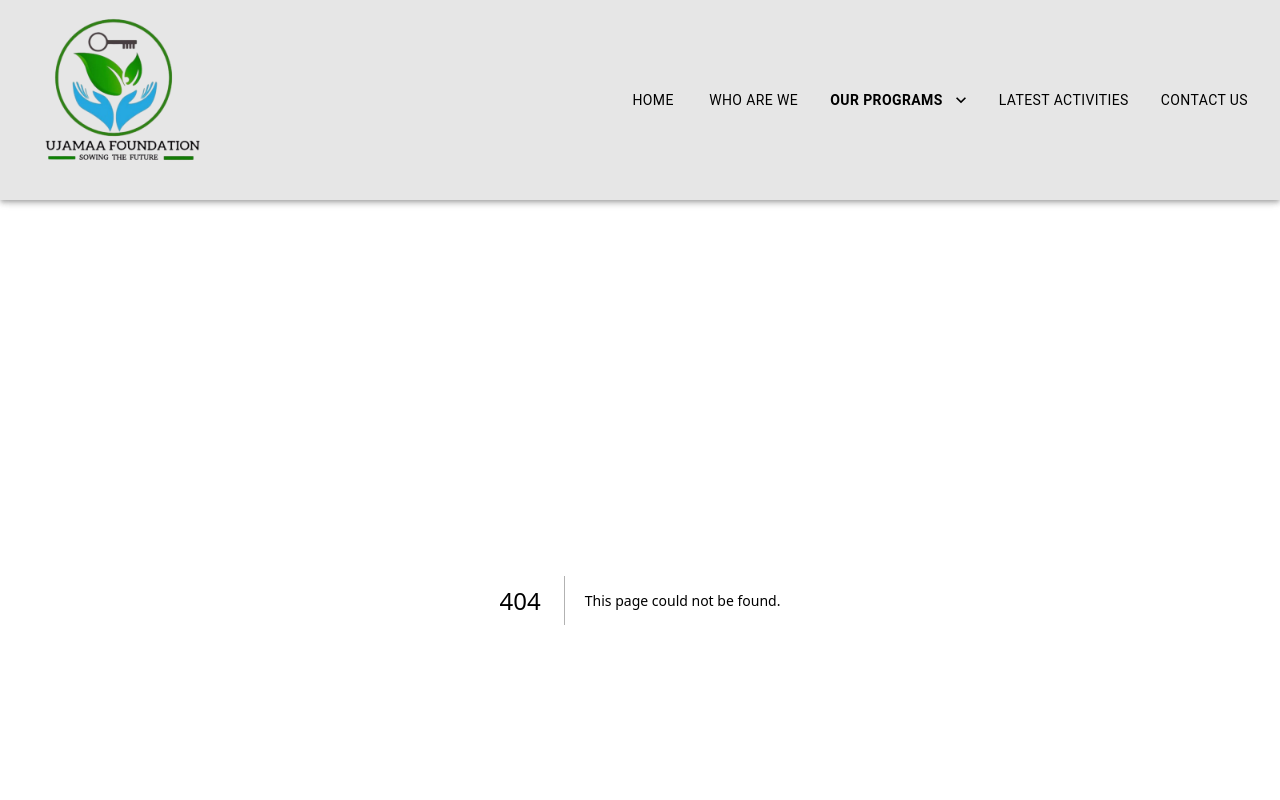
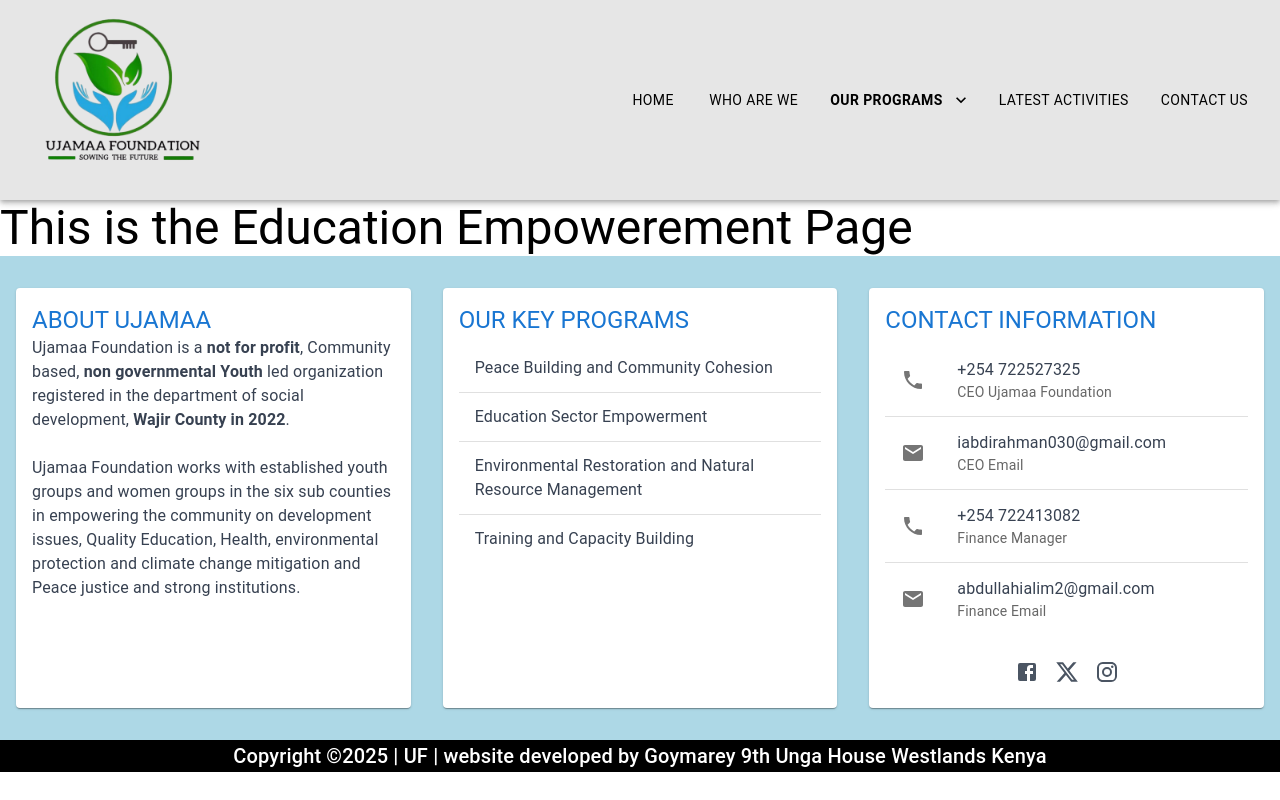
Before and after one commit to ahmednule/Ujamaa-Foundation, a Next.js app: page /our-programs/education-empowerment in a window 1280 px wide. Before the commit this address had no page. Shown: the top 800 px of the page. Built offline with nearby package versions, Linux system fonts and the light colour scheme.

Commit message:
feature: education empowerement page added

```diff
--- /dev/null
+++ b/src/app/our-programs/education-empowerment/page.tsx
@@ -0,0 +1,9 @@
+"use client"
+import { Typography } from "@mui/material"
+export default function educationEmpowerement(){
+    return(
+        <div>
+            <Typography variant="h3">This is the Education Empowerement Page</Typography>
+        </div>
+    )
+}
```
